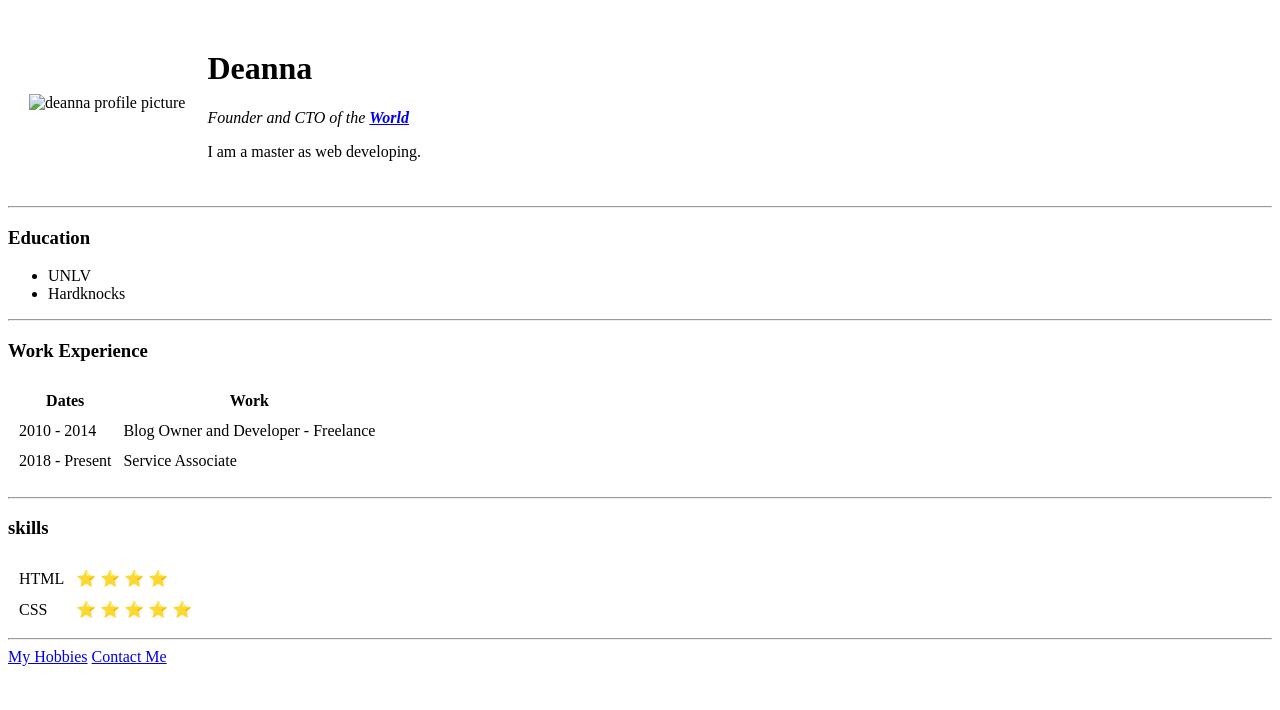
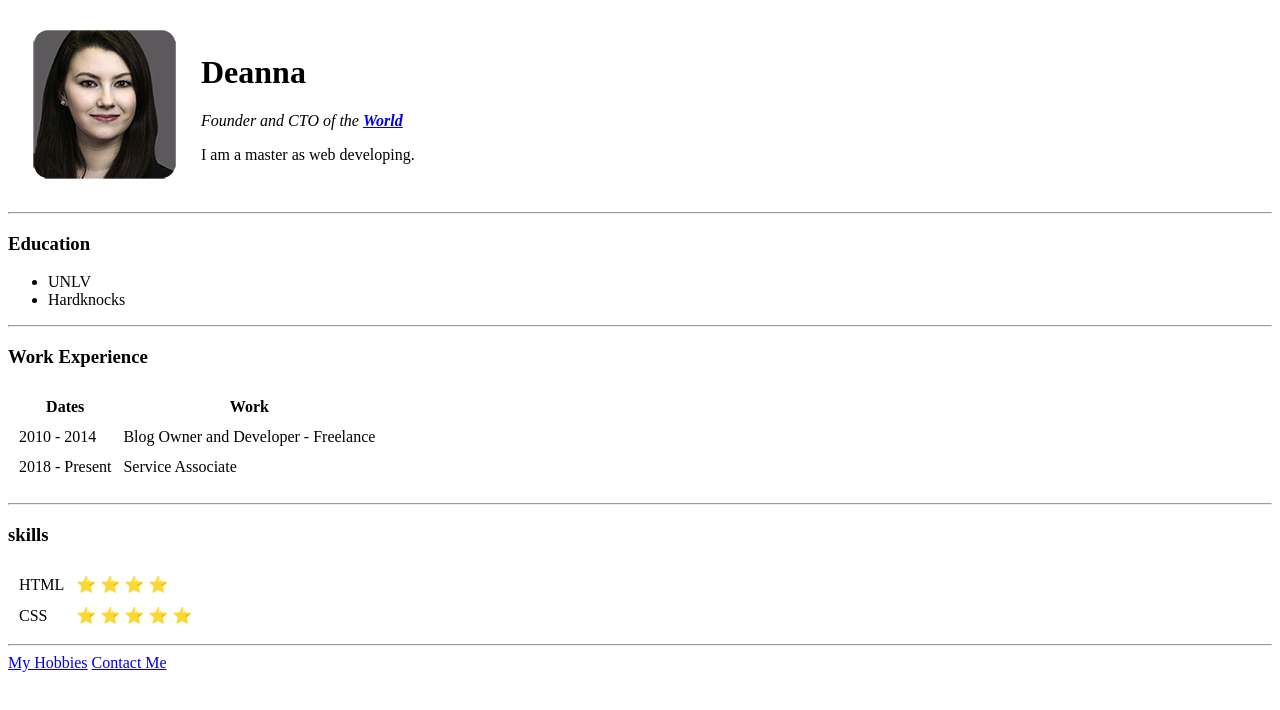
Before and after one commit to deekyb/cv, a plain HTML site: page index.html in a window 1280 px wide. Drawn offline with Linux system fonts and the light colour scheme.

Commit message:
fixed missing img

```diff
--- a/index.html
+++ b/index.html
@@ -7,7 +7,7 @@
 </head>
 <table cellspacing=20px>
   <tr>
-    <td><img src="imgs/meee.png" alt="deanna profile picture"></td>
+    <td><img src="meee.png" alt="deanna profile picture"></td>
     <td>
       <h1>Deanna</h1>
       <p><em>Founder and CTO of the <b><a href="https://earthviewmaps.com/">World</a></b></em></p>
```
